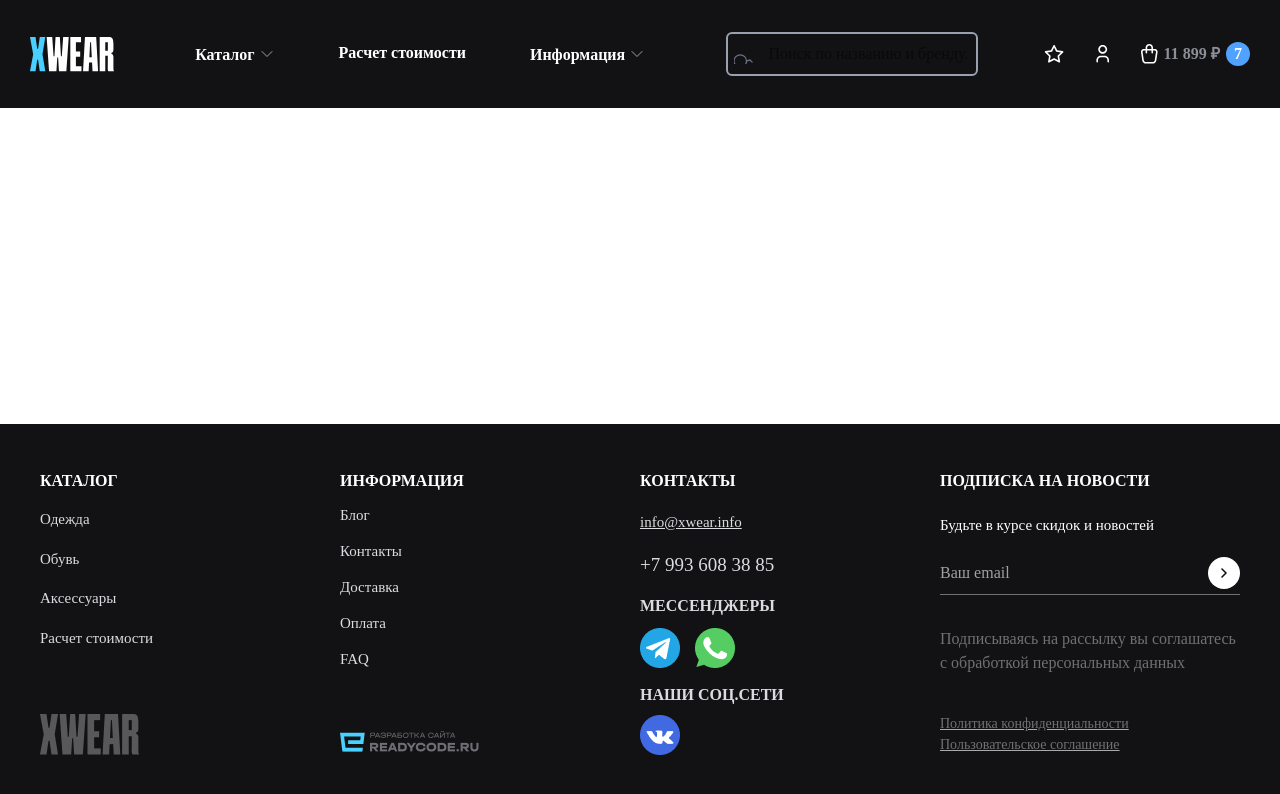
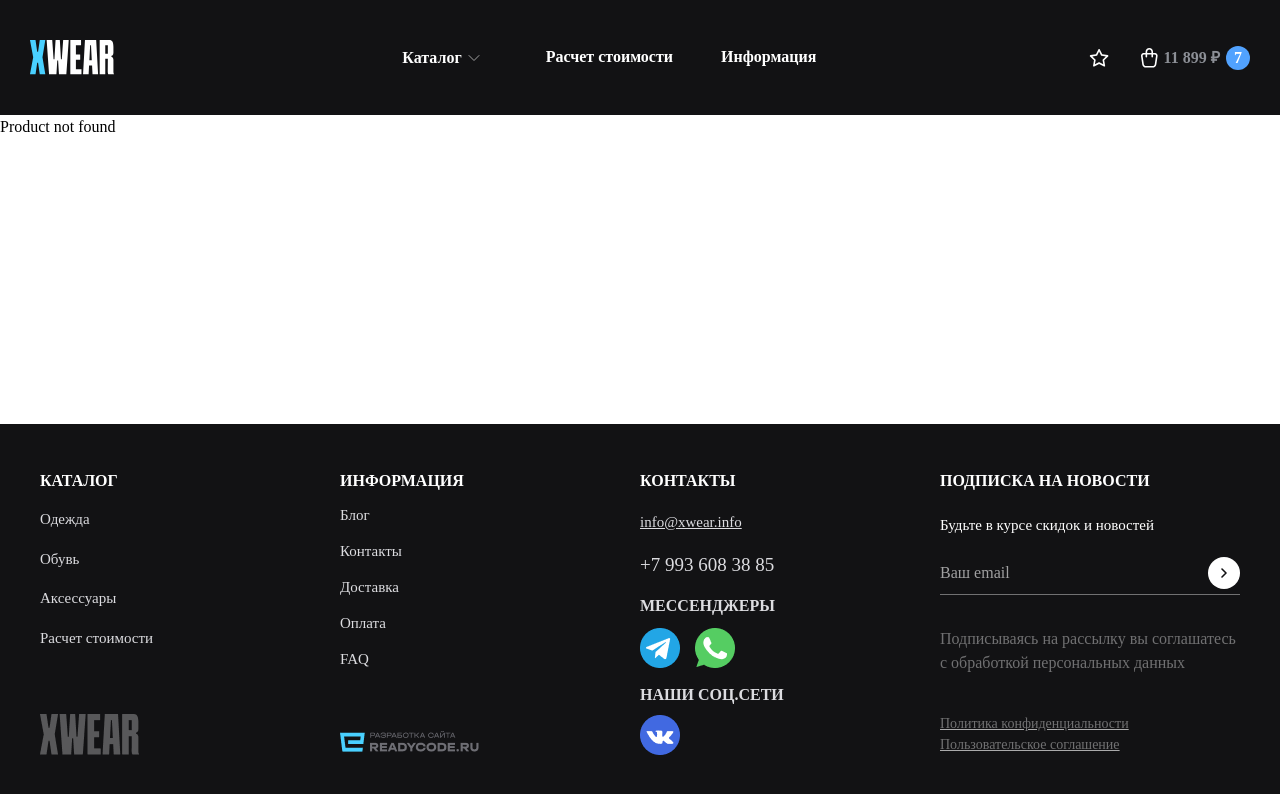
Before and after one commit to goodwebman/XWEAR, a React (Vite) app: page /product in a window 1280 px wide. Shown: the top 794 px of the page. Built offline with nearby package versions, Linux system fonts and the light colour scheme; a web font is replaced by a local one.

Commit message:
created ProductPage

```diff
--- a/src/App.tsx
+++ b/src/App.tsx
@@ -5,6 +5,7 @@ import Footer from './footer/Footer'
 import { SearchProvider } from './hooks/SearchContext'
 import CatalogPage from './pages/CatalogPage'
 import HomePage from './pages/HomePage'
+import ProductPage from './pages/ProductPage'
 
 function App() {
 	return (
@@ -17,6 +18,7 @@ function App() {
 							<Route path='/' element={<HomePage />} />
 
 							<Route path='/catalog/:type/*' element={<CatalogPage />} />
+							<Route path="/product" element={<ProductPage />} /> {/* Маршрут для страницы товара */}
 						</Routes>
 					</div>
 					<Footer />
--- a/src/components/Catalog/Filter.tsx
+++ b/src/components/Catalog/Filter.tsx
@@ -56,15 +56,20 @@ function Filter({ onFilterChange, products, initialFilters }: FilterProps) {
 	}, [filters])
 
 	useEffect(() => {
-		const handleResize = () => {
-			setShowFilters(window.innerWidth >= 1000)
-		}
+        const handleResize = () => {
+            setIsMobile(window.innerWidth < 1000);
+            setShowFilters(window.innerWidth >= 1000)
+        };
 
-		window.addEventListener('resize', handleResize)
-		return () => {
-			window.removeEventListener('resize', handleResize)
-		}
-	}, [])
+
+        handleResize()
+
+        window.addEventListener('resize', handleResize);
+        return () => {
+            window.removeEventListener('resize', handleResize);
+        };
+    }, []);
+
 
 
 
--- a/src/components/Catalog/ProductList.tsx
+++ b/src/components/Catalog/ProductList.tsx
@@ -1,6 +1,7 @@
-import { handsomePrice } from '../../libs/handsomePrice'
-import useFavoritesStore from '../../store/store'
-import { Product } from '../../types'
+import { handsomePrice } from '../../libs/handsomePrice';
+import useFavoritesStore from '../../store/store';
+import { Product } from '../../types';
+import { useNavigate } from 'react-router-dom';
 
 function ProductList({
   id,
@@ -14,19 +15,28 @@ function ProductList({
   image,
   colorHex,
 }: Product) {
-	const { favorites, addFavorite, removeFavorite } = useFavoritesStore()
+  const { favorites, addFavorite, removeFavorite } = useFavoritesStore();
+  const navigate = useNavigate();
 
-	const isFavorite = favorites.includes(id)
+  const isFavorite = favorites.includes(id);
 
-	const handleToggleFavorite = () => {
+  const handleToggleFavorite = (e) => {
+    e.stopPropagation();
     if (isFavorite) {
-			removeFavorite(id)
+      removeFavorite(id);
     } else {
-			addFavorite(id)
+      addFavorite(id);
     }
-	}
+  };
+
+  const handleProductClick = () => {
+    // Construct the URL with parameters
+    const url = `/product?type=${encodeURIComponent(type)}&category=${encodeURIComponent(category)}&brand=${encodeURIComponent(brand)}&model=${encodeURIComponent(model)}`;
+    navigate(url);
+  };
+
   return (
-		<button className='text-left flex flex-col justify-baseline cursor-pointer min-w-[160px] '>
+    <button onClick={handleProductClick} className='text-left flex flex-col justify-baseline cursor-pointer min-w-[160px] '>
       <div className='relative mt-[15px]'>
         <img src={image} alt={model} />
         <svg
@@ -34,13 +44,13 @@ function ProductList({
           width='17'
           height='17'
           viewBox='0 0 17 17'
-					fill={`${isFavorite ? '#49D0FF' : 'none'}`}
+          fill={isFavorite ? '#49D0FF' : 'none'}
           xmlns='http://www.w3.org/2000/svg'
-					className={` absolute top-0 right-6 w-6 h-6 cursor-pointer `}
+          className='absolute top-0 right-6 w-6 h-6 cursor-pointer'
         >
           <path
             d='M8.50526 12.7826L3.86977 15.2105L4.75526 10.0682L1 6.42668L6.18225 5.67848L8.5 1L10.8177 5.67848L16 6.42668L12.2447 10.0682L13.1302 15.2105L8.50526 12.7826Z'
-						stroke={`${isFavorite ? '#49D0FF' : '#121214'}`}
+            stroke={isFavorite ? '#49D0FF' : '#121214'}
             strokeWidth='1.6'
             strokeLinecap='round'
             strokeLinejoin='round'
@@ -55,7 +65,7 @@ function ProductList({
         от {handsomePrice(price)} ₽
       </p>
     </button>
-	)
+  );
 }
 
-export default ProductList
+export default ProductList;
--- a/src/components/Catalog/SearchInput.tsx
+++ b/src/components/Catalog/SearchInput.tsx
@@ -1,67 +1,40 @@
-import React, { useState, useEffect, useRef } from 'react';
+import React, { useEffect, useRef, useState } from 'react'
 
 interface Props {
-  onSearch: (searchTerm: string) => void;
+	onSearch: (searchTerm: string) => void
+
 }
 
 const SearchInput: React.FC<Props> = ({ onSearch }) => {
-    const [searchTerm, setSearchTerm] = useState('');
-    const inputRef = useRef<HTMLInputElement>(null);
+	const [searchTerm, setSearchTerm] = useState('')
+
 
 	useEffect(() => {
 		onSearch(searchTerm)
-    }, [searchTerm, onSearch]);
+	}, [searchTerm, onSearch])
+
 
 
 	const handleInputChange = (event: React.ChangeEvent<HTMLInputElement>) => {
-    setSearchTerm(event.target.value);
-  };
+		setSearchTerm(event.target.value)
+	}
 
-  const handleClearInput = () => {
-    setSearchTerm('');
-    if (inputRef.current) {
-      inputRef.current.focus(); // Фокусируемся на инпуте после очистки
-    }
-  };
+
 
 	return (
-    <div className="relative">
+		<div className='relative'>
 			<input
-        ref={inputRef}
-        type="text"
-        placeholder="Поиск по названию и бренду..."
+
+				type='text'
+				placeholder='Поиск по каталогу товаров'
 				value={searchTerm}
 				onChange={handleInputChange}
-        className="rounded-md border-2 border-gray-400 p-2 text-black focus:outline-none pl-10"
+				className=' border-[1px] border-white/11 w-full  text-white  rounded-3xl py-[12px] px-6 font-normal text-base max-[580px]:px-4 focus:outline-none transition-all duration-300 ease-in-out placeholder-[#a0a0a0] max-[400px]:text-[15px]'
 			/>
-         {searchTerm && (
-        <button
-            onClick={handleClearInput}
-            className="absolute right-2 top-1/2 transform -translate-y-1/2 cursor-pointer text-gray-500"
-        >
-            <svg
-                xmlns="http://www.w3.org/2000/svg"
-                fill="none"
-                viewBox="0 0 24 24"
-                strokeWidth={1.5}
-                stroke="currentColor"
-                className="w-5 h-5"
-            >
-                <path
-                    strokeLinecap="round"
-                    strokeLinejoin="round"
-                    d="M6 18 18 6M6 6l12 12"
-                />
-            </svg>
-        </button>
-      )}
-        <div className='absolute left-2 top-1/2 transform -translate-y-1/2 text-gray-500'>
-        <svg xmlns="http://www.w3.org/2000/svg" fill="none" viewBox="0 0 24 24" strokeWidth={1.5} stroke="currentColor" className="w-5 h-5">
-            <path strokeLinecap="round" strokeLinejoin="round" d="m21.75 21.75-2.625-2.625m0 0C18.878 19.244 17.25 20.5 15 20.5a7.5 7.5 0 1 1-15 0 7.5 7.5 0 0 1 15 0Z" />
-          </svg>
+
 		</div>
-    </div>
-  );
-};
 
-export default SearchInput;
+	)
+}
+
+export default SearchInput
--- a/src/components/nav/Navigation.tsx
+++ b/src/components/nav/Navigation.tsx
@@ -1,5 +1,5 @@
-import { useEffect, useRef, useState } from 'react'
-import { useNavigate } from 'react-router'
+import { useCallback, useEffect, useRef, useState } from 'react'
+import { useLocation, useNavigate } from 'react-router'
 import { initialProducts } from '../../data'
 import { useSearch } from '../../hooks/SearchContext'
 import SearchInput from '../catalog/SearchInput'
@@ -12,6 +12,23 @@ interface NavItem {
 
 const Navigation: React.FC = () => {
 	const { handleSearch } = useSearch() // Получаем handleSearch из контекста
+
+	const [showSearchInput, setShowSearchInput] = useState<boolean>(false)
+	const location = useLocation()
+	const isCatalogPage = location.pathname.startsWith('/catalog')
+
+
+
+	const handleClearSearch = () => {
+		handleSearch('') // Сбрасываем поиск на пустую строку
+	}
+
+
+	const handleToggleSearchInput = useCallback(() => {
+		setShowSearchInput(!showSearchInput)
+		handleClearSearch()
+
+	}, [showSearchInput]);
 
 	const [isMenuOpen, setIsMenuOpen] = useState<boolean>(false)
 
@@ -41,7 +58,7 @@ const Navigation: React.FC = () => {
 	//updaTE
 
 	const navigate = useNavigate()
-	const [types, setTypes] = useState<string[]>([])
+	const [_, setTypes] = useState<string[]>([])
 	const [navItems, setNavItems] = useState<NavItem[]>([])
 	const [openDropdown, setOpenDropdown] = useState<string | null>(null)
 	const dropdownRef = useRef<HTMLDivElement | null>(null)
@@ -62,15 +79,11 @@ const Navigation: React.FC = () => {
 			},
 			{
 				name: 'Расчет стоимости',
-				path: '/pricing',
+				path: '/',
 			},
 			{
 				name: 'Информация',
-				path: '/information',
-				dropdown: [
-					{ name: 'Контакты', path: '/information/contact' },
-					{ name: 'О нас', path: '/information/about' },
-				],
+				path: '/',
 			},
 		]
 		setNavItems(initialNavItems)
@@ -87,9 +100,10 @@ const Navigation: React.FC = () => {
 	}
 
 	return (
-		<nav className='bg-[#121214]'>
-			<div className='max-w-[1300px] px-[30px] m-auto py-[32px] flex items-center justify-between'>
+		<nav className='bg-[#121214] '>
+			<div className='max-w-[1300px] min-h-[115px] px-[30px] m-auto py-[32px] flex items-center justify-between'>
 				{/* LOGO */}
+				{!showSearchInput && (
 					<div className='flex gap-[54px] max-[400px]:gap-[20px]'>
 						<button
 							onClick={toggleMenu}
@@ -134,6 +148,7 @@ const Navigation: React.FC = () => {
 							</svg>
 						</button>
 					</div>
+				)}
 
 				{isMenuOpen && (
 					<div
@@ -238,6 +253,7 @@ const Navigation: React.FC = () => {
 				</nav>
 
 				{/* NAV ITEMS */}
+				{!showSearchInput && (
 					<ul className='flex max-[970px]:hidden items-center gap-[48px]'>
 						{navItems.map(item => (
 							<li key={item.name} className='relative group'>
@@ -309,17 +325,29 @@ const Navigation: React.FC = () => {
 							</li>
 						))}
 					</ul>
-				<div className='max-[970px]:hidden'>
-					<SearchInput onSearch={handleSearch} />
-				</div>
+				)}
+
+				{showSearchInput && (
+					<button  className='w-full flex-1 mx-[20px] min-w-[250px] max-[380px]:min-w-[140px] '>
+						<SearchInput   onSearch={handleSearch} />
+					</button>
+				)}
 				{/* NAV ICONS */}
 				<div className='flex items-center gap-[32px] max-[400px]:gap-[20px]'>
+					{isCatalogPage && (
+						<button
+							onClick={handleToggleSearchInput}
+							className='cursor-pointer'
+						>
+							<img src='/search.svg' alt='search' />
+						</button>
+					)}
+					{!showSearchInput && (
+						<div className='flex items-center gap-[32px]'>
 							<button className='cursor-pointer'>
 								<img src='/favorites.svg' alt='fav' />
 							</button>
-					<button className='cursor-pointer'>
-						<img src='/profile.svg' alt='prof' />
-					</button>
+
 							<div className='flex gap-[6px] items-center'>
 								<button className='cursor-pointer relative'>
 									<img src='/busket.svg' alt='busket' />
@@ -335,6 +363,8 @@ const Navigation: React.FC = () => {
 								</div>
 							</div>
 						</div>
+					)}
+				</div>
 			</div>
 		</nav>
 	)
--- /dev/null
+++ b/src/pages/ProductPage.tsx
@@ -0,0 +1,45 @@
+import { Link, useLocation } from 'react-router-dom'
+import { initialProducts } from '../data'
+
+function ProductPage() {
+	const location = useLocation()
+	const products = initialProducts
+	const queryParams = new URLSearchParams(location.search)
+
+	const type = queryParams.get('type')
+	const category = queryParams.get('category')
+	const brand = queryParams.get('brand')
+	const model = queryParams.get('model')
+
+	const foundProduct = products.find(
+		p =>
+			p.type === type &&
+			p.category === category &&
+			p.brand === brand &&
+			p.model === model
+	)
+
+	if (!foundProduct) {
+		return <div>Product not found</div>
+	}
+
+	return (
+		<div className='max-w-[1300px] mx-auto'>
+          <div className="text-gray-500 text-sm">
+              <span className="hover:text-gray-700">Главная</span>
+              <span className="mx-1">/</span>
+              <span  className="hover:text-gray-700">Каталог товаров</span>
+              <span className="mx-1">/</span>
+              <Link to={`/catalog/${type.toLowerCase()}`} className="hover:text-gray-700">{type}</Link>
+              <span className="mx-1">/</span>
+              <span className="hover:text-gray-700">{category}</span>
+              <span className="mx-1">/</span>
+              <span>{`${brand} ${model}`}</span>
+          </div>
+        <h2>{foundProduct.brand} {foundProduct.model}</h2>
+         {/*Остальной контент*/}
+      </div>
+	)
+}
+
+export default ProductPage
```
Lines whose indentation alone changed are shown as unchanged.
